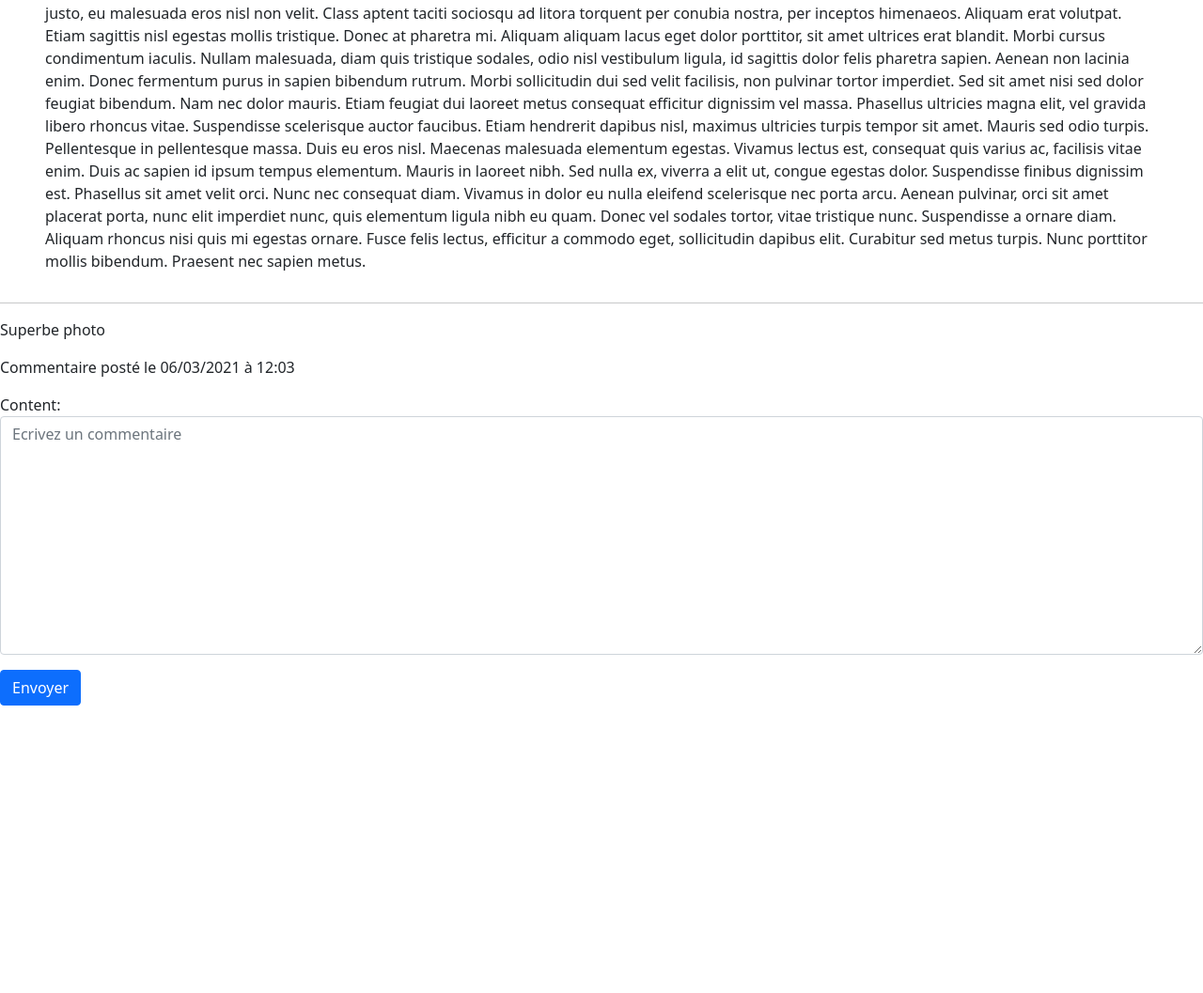
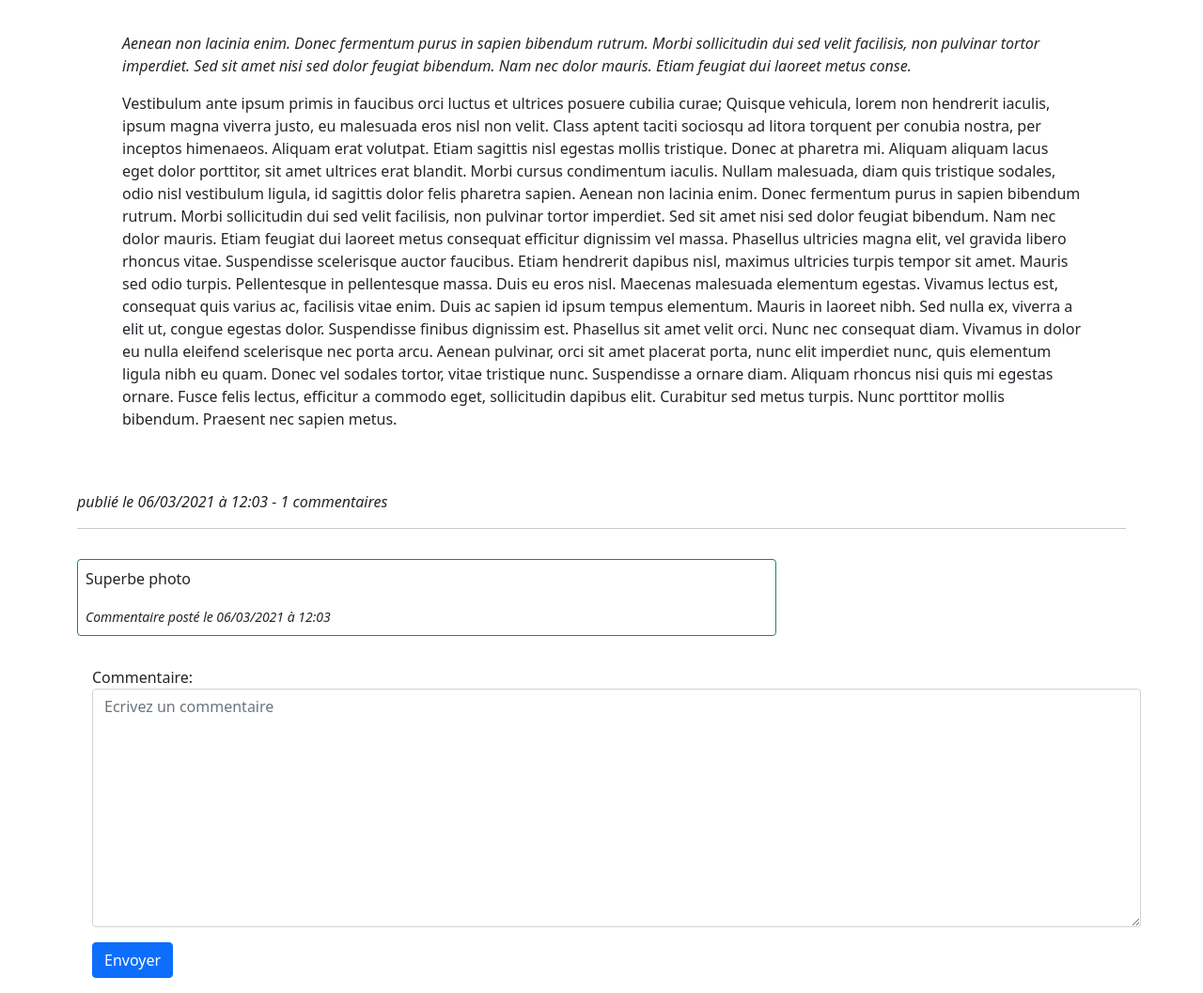
Before and after one commit to Luinilbleue/test-django, a Django app: a page that uses src/blog/templates/single_post.html in a window 1280 px wide. Shown: the part 384-1441 px from the top of the page at 94% size. Before the commit the page ends 1135 px from the top, so only its background shows below. Run offline with Django 3.2, Linux system fonts and the light colour scheme; data comes from the database, SQL or seed files in the repository; both versions use the stored data as it was after the commit.

Commit message:
bootstrap classes added + new comments added for content

```diff
--- a/src/blog/forms.py
+++ b/src/blog/forms.py
@@ -9,6 +9,9 @@ class NewCommentForm(forms.ModelForm):
         # fields
         model = Comment
         fields = ("content",)
+        labels = {
+            'content': ('Commentaire'),
+        }
         widgets = {
             'content': forms.Textarea(attrs={'class': 'form-control',
                                              'placeholder': 'Ecrivez un commentaire',})
--- a/src/blog/templates/base_template.html
+++ b/src/blog/templates/base_template.html
@@ -5,13 +5,13 @@
     <meta name="viewport" content="width=device-width, initial-scale=1">
     <link href="https://cdn.jsdelivr.net/npm/bootstrap@5.0.0-beta2/dist/css/bootstrap.min.css" rel="stylesheet" integrity="sha384-BmbxuPwQa2lc/FVzBcNJ7UAyJxM6wuqIj61tLrc4wSX0szH/Ev+nYRRuWlolflfl" crossorigin="anonymous">
 
-    <title>Accueil du blog!</title>
+    <title>Le blog!</title>
   </head>
   <body>
 
     <header>
       <nav class="navbar navbar-expand-lg navbar-dark bg-dark">
-        <a class="navbar-brand" href="http://localhost:8000">Blog</a>
+        <a class="ms-3 navbar-brand" href="http://localhost:8000">Blog</a>
         <button class="navbar-toggler" type="button" data-toggle="collapse" data-target="#navbarNav" aria-controls="navbarNav" aria-expanded="false" aria-label="Toggle navigation">
           <span class="navbar-toggler-icon"></span>
         </button>
@@ -24,17 +24,20 @@
               <a class="nav-link" href="http://localhost:8000/list">Tous les articles</a>
             </li>
             <li class="nav-item">
-              <a class="nav-link" href="http://localhost:8000/admin/blog/post/add/">Ajouter un article</a>
+              <a class="nav-link" target="_blank" href="http://localhost:8000/admin/blog/post/add/">Ajouter un article</a>
             </li>
           </ul>
         </div>
       </nav>
     </header>
 
-    {% block content %}
+    <div class="container">
+      <div class="row g-0 justify-content-md-center">
+        {% block content %}
 
-    {% endblock %}
-
+        {% endblock %}
+      </div>
+    </div>
     <script src="https://cdn.jsdelivr.net/npm/bootstrap@5.0.0-beta2/dist/js/bootstrap.bundle.min.js" integrity="sha384-b5kHyXgcpbZJO/tY9Ul7kGkf1S0CWuKcCD38l8YkeH8z8QjE0GmW1gYU5S9FOnJ0" crossorigin="anonymous"></script>
 
   </body>
--- a/src/blog/templates/single_post.html
+++ b/src/blog/templates/single_post.html
@@ -6,39 +6,38 @@
   <div class="col-md-12">
 
     <div class="row mx-5">
-      <div class="col-md-12">
+      <div class="col-md-12 my-5 text-center">
         <h1>{{post.title}}</h1>
-        {% with comments.count as comments_counter %}
-        <p class="font-italic">
-          {{post.ctime | date:'d/m/Y à H:m'}} - {{comments_counter}} commentaires
-        </p>
-        {% endwith %}
       </div>
     </div>
 
-    <div class="row g-0">
+    <div class="row g-0 mb-5">
       <div class="col-md-12 border">
         <img style="width: 100%; height: 20vh; object-fit: cover; object-position: 0 50%;" src="{{post.image}}" alt="">
       </div>
     </div>
 
-    <div class="row mx-5 g-0">
+    <div class="row mx-5 my-5 g-0">
       <div class="col-md-12">
-        <em>
-          {{post.short_description}}
-        </em>
-        <p>
-          {{post.content}}
-        </p>
+        <p class="fst-italic">{{post.short_description}}</p>
+        <p>{{post.content}}</p>
       </div>
     </div>
+    {% with comments.count as comments_counter %}
+        <p class="fst-italic">
+          publié le {{post.ctime | date:'d/m/Y à H:m'}} - {{comments_counter}} commentaires
+        </p>
+        {% endwith %}
     <hr>
 
     <div class="row g-0">
       <div class="col-md-12">
         {%for comment in comments%}
-        <p>{{comment.content}}</p>
-        <p>Commentaire posté le {{comment.ctime | date:'d/m/Y à H:m'}}</p>
+        <div class="col-md-8 my-3 p-2 border border-success rounded">
+          <p>{{comment.content}}</p>
+          <p class="m-0 fst-italic"><small>Commentaire posté le {{comment.ctime | date:'d/m/Y à H:m'}}</small></p>
+        </div>
+
         {% empty %}
         <p>Pas de commentaire sur cet article.</p>
         <p>Soyez-le premier a écrire un commentaire.</p>
@@ -47,7 +46,7 @@
     </div>
 
     <div class="row g-0">
-      <div class="col-md-12">
+      <div class="col-md-12 m-3">
         <form class="form-group" method="POST">
           {{comment_form.as_p}}
           {% csrf_token %}
--- a/src/blog/views.py
+++ b/src/blog/views.py
@@ -7,7 +7,7 @@ def home(request):
     # defining template
     template = 'index.html'
     # getting data
-    last_posts = Post.objects.order_by('-ctime')[:5]
+    last_posts = Post.objects.order_by('-ctime')[:4]
     # ok
     kw['posts'] = last_posts
     return render(request, template, kw)
--- a/src/blog_project/urls.py
+++ b/src/blog_project/urls.py
@@ -1,18 +1,3 @@
-"""blog_project URL Configuration
-
-The `urlpatterns` list routes URLs to views. For more information please see:
-    https://docs.djangoproject.com/en/3.1/topics/http/urls/
-Examples:
-Function views
-    1. Add an import:  from my_app import views
-    2. Add a URL to urlpatterns:  path('', views.home, name='home')
-Class-based views
-    1. Add an import:  from other_app.views import Home
-    2. Add a URL to urlpatterns:  path('', Home.as_view(), name='home')
-Including another URLconf
-    1. Import the include() function: from django.urls import include, path
-    2. Add a URL to urlpatterns:  path('blog/', include('blog.urls'))
-"""
 from django.contrib import admin
 from django.urls import path, include
 
```
Also changed, not shown: src/blog/templates/index.html (+22 -12 lines), src/blog/templates/list_page.html (+24 -19 lines), src/db.sqlite3.
